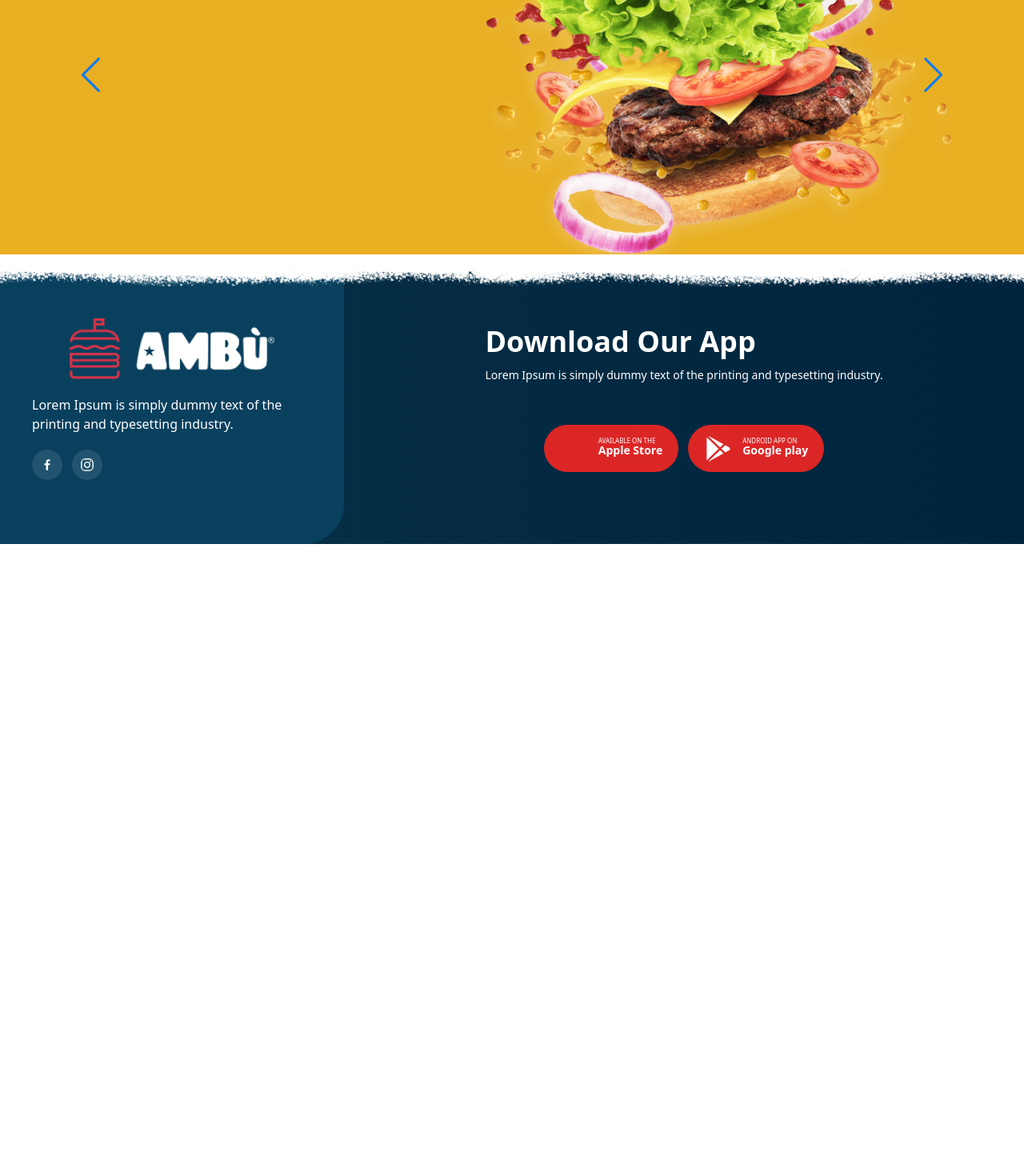
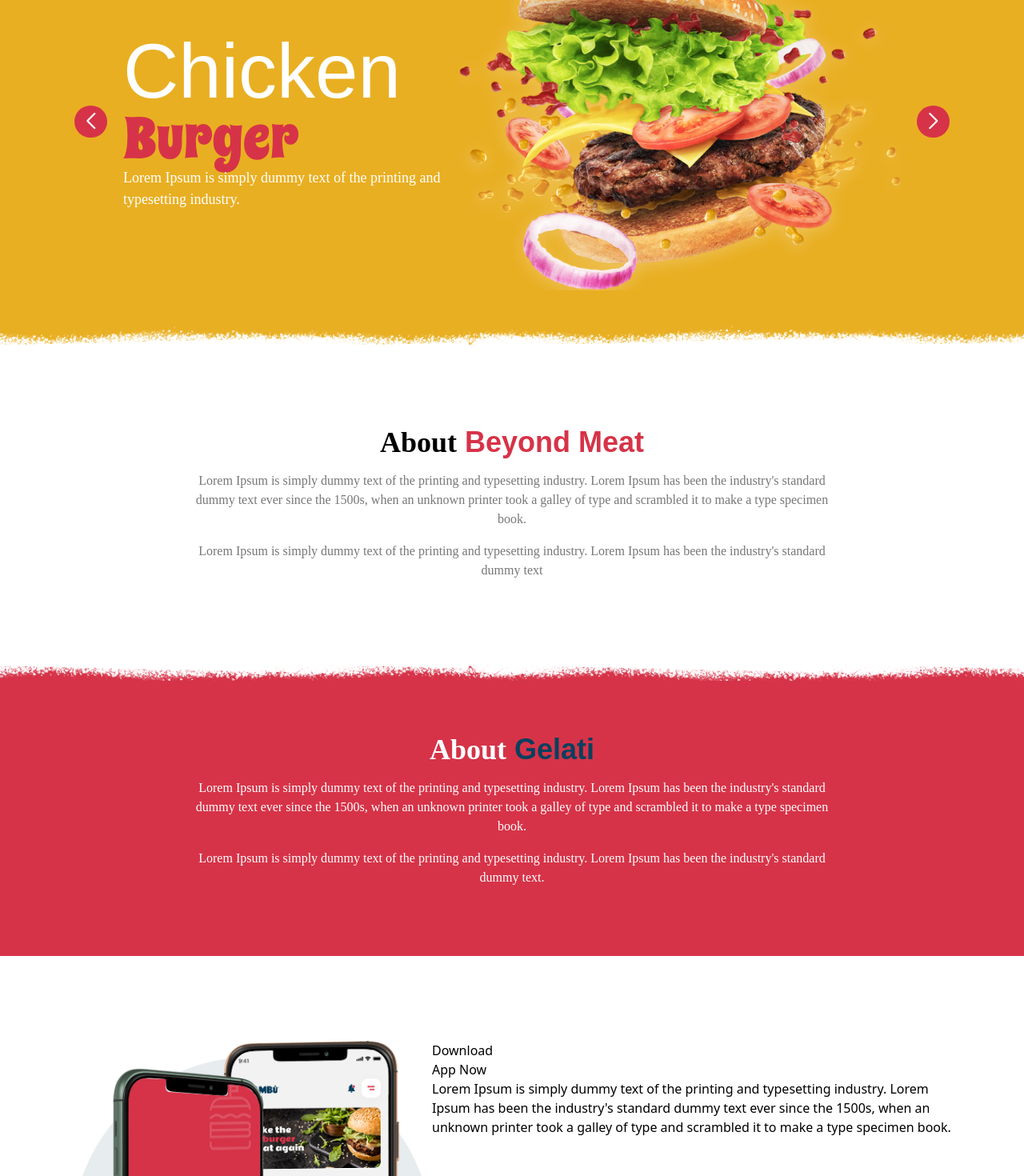
Before and after one commit to Shubh-Rajawat/ecommerce-nbt, a React (Create React App) app: page / in a window 1280 px wide. Shown: the part 1280-2750 px from the top of the page at 80% size. Before the commit the page ends 1960 px from the top, so only its background shows below. Built offline with nearby package versions, Linux system fonts and the light colour scheme; some icons are missing.

Commit message:
home page 80%

```diff
--- a/src/App.css
+++ b/src/App.css
@@ -518,7 +518,4 @@ footer:before {
 
 /* Extra large devices (large laptops and desktops, 1200px and up) */
 @media only screen and (min-width: 1536px) {
-  .ss-container {
-    max-width: 1400px;
-  }
 }
--- /dev/null
+++ b/src/components/home/AboutHomeComp.jsx
@@ -0,0 +1,37 @@
+import React from "react";
+
+const AboutHomeComp = ({ aboutHomeComp }) => {
+  console.log("sedrsedrsd", aboutHomeComp);
+  return (
+    <>
+      <div
+        className={`sks-about-home relative ${aboutHomeComp[0]?.background}`}
+      >
+        <div className="ss-container   flex place-content-center">
+          <div className="  text-center  max-w-[800px] py-24">
+            <h1
+              className={`text-2xl popins font-extrabold lg:text-3xl xl:text-4xl 2xl:text-5xl ${aboutHomeComp[0]?.aboutColor}`}
+            >
+              {aboutHomeComp[0]?.about}
+              <span
+                className={`ramto ${aboutHomeComp[0]?.aboutheadColor} `}
+                // style={{ color: `${aboutHomeComp[0]?.aboutheadColor}` }}
+              >
+                &nbsp;
+                {aboutHomeComp[0]?.abouthead}
+              </span>
+            </h1>
+            <p className={`popins py-4 ${aboutHomeComp[0]?.paraColor}`}>
+              {aboutHomeComp[0]?.para1}
+            </p>
+            <p className={`popins  ${aboutHomeComp[0]?.paraColor}`}>
+              {aboutHomeComp[0]?.para2}
+            </p>
+          </div>
+        </div>
+      </div>
+    </>
+  );
+};
+
+export default AboutHomeComp;
--- a/src/components/home/HomeComp.jsx
+++ b/src/components/home/HomeComp.jsx
@@ -5,9 +5,10 @@ import "swiper/css";
 import "swiper/css/navigation";
 import { Swiper, SwiperSlide } from "swiper/react";
 import image from "../../static/assets/burgur1.png";
-
+import download from "../../static/assets/downloadapp.png";
 // import required modules
 import { Navigation } from "swiper/modules";
+import AboutHomeComp from "./AboutHomeComp";
 const HomeComp = () => {
   const { showNav } = useSelector((state) => state.nav);
 
@@ -35,6 +36,34 @@ const HomeComp = () => {
     },
   ];
 
+  const aboutHomeComp = [
+    {
+      about: "About",
+      abouthead: "Beyond Meat",
+      para1:
+        "Lorem Ipsum is simply dummy text of the printing and typesetting industry. Lorem Ipsum has been the industry's standard dummy text ever since the 1500s, when an unknown printer took a galley of type and scrambled it to make a type specimen book.",
+      para2:
+        "Lorem Ipsum is simply dummy text of the printing and typesetting industry. Lorem Ipsum has been the industry's standard dummy text",
+      aboutheadColor: "text-[#D63348]",
+      paraColor: "text-[#777777]",
+    },
+  ];
+
+  const aboutHomeComp2 = [
+    {
+      about: "About",
+      abouthead: "Gelati",
+      para1:
+        "Lorem Ipsum is simply dummy text of the printing and typesetting industry. Lorem Ipsum has been the industry's standard dummy text ever since the 1500s, when an unknown printer took a galley of type and scrambled it to make a type specimen book.",
+      para2:
+        "Lorem Ipsum is simply dummy text of the printing and typesetting industry. Lorem Ipsum has been the industry's standard dummy text.",
+      background: "bg-[#D63348]",
+      aboutColor: "text-[#FFFFFF]",
+      aboutheadColor: "text-[#09405E]",
+      paraColor: "text-[white]",
+    },
+  ];
+
   return (
     <>
       <div>
@@ -59,22 +88,26 @@ const HomeComp = () => {
         </div>
       </div>
       {/* carousel second in home page */}
-      <div className="bg-[#E9AF22]">
+      <div className="bg-[#E9AF22] home-about-swiper py-[2%]">
         <section className="ss-container bg-transparent">
           <Swiper
             navigation={true}
             modules={[Navigation]}
             loop={true}
-            className="mySwiper bg-transparent"
+            className="mySwiper"
           >
             {sliderData.map((res) => {
               return (
                 <SwiperSlide className=" ">
-                  <section className="flex bg-[#E9AF22]">
-                    <div className="">
-                      <h1>{res?.heading1}</h1>
-                      <h1>{res?.heading2}</h1>
-                      <p>{res?.para}</p>
+                  <section className="flex bg-[#E9AF22] text-start py-12 px-16">
+                    <div className="flex flex-col place-content-center">
+                      <h1 className="text-8xl ramto text-white">
+                        {res?.heading1}
+                      </h1>
+                      <h1 className="text-7xl spicy text-[#D63348]">
+                        {res?.heading2}
+                      </h1>
+                      <p className="popins text-white">{res?.para}</p>
                     </div>
                     <div className="">
                       <img src={res?.img} className="w-100" />
@@ -86,6 +119,30 @@ const HomeComp = () => {
           </Swiper>
         </section>
       </div>
+
+      {/* about beyond meat */}
+      <AboutHomeComp aboutHomeComp={aboutHomeComp} />
+      {/* about Gelati */}
+      <AboutHomeComp aboutHomeComp={aboutHomeComp2} />
+      {/* downoad box */}
+
+      <section>
+        <div className="ss-container flex py-24">
+          <div className="">
+            <img src={download} />
+          </div>
+          <div className="max-w-[650px]">
+            <h1>Download </h1>
+            <h1>App Now</h1>
+            <p>
+              Lorem Ipsum is simply dummy text of the printing and typesetting
+              industry. Lorem Ipsum has been the industry's standard dummy text
+              ever since the 1500s, when an unknown printer took a galley of
+              type and scrambled it to make a type specimen book.
+            </p>
+          </div>
+        </div>
+      </section>
     </>
   );
 };
--- a/src/index.css
+++ b/src/index.css
@@ -3,3 +3,8 @@
 @tailwind utilities;
 
 @import url("https://fonts.googleapis.com/css2?family=Nunito+Sans:opsz,wght@6..12,800&family=Plus+Jakarta+Sans&family=Poppins&family=Rammetto+One&display=swap");
+
+@font-face {
+  font-family: "spicy_riceregular";
+  src: url(../src//static//font/SpicyRice-Regular.ttf);
+}
--- a/src/static/css/style.css
+++ b/src/static/css/style.css
@@ -21,7 +21,8 @@
   background-position: center;
 }
 
-.sks-homeImg h1 {
+.spicy {
+  font-family: "spicy_riceregular";
 }
 
 .banner-btns button {
@@ -40,28 +41,6 @@
 .btn-red:hover {
   background-color: #cc132c;
 }
-
-/* .swiper {
-  width: 100%;
-  height: 100%;
-}
-
-.swiper-slide {
-  text-align: center;
-  font-size: 18px;
-  background: #fff;
-
-  display: flex;
-  justify-content: center;
-  align-items: center;
-}
-
-.swiper-slide img {
-  display: block;
-  width: 100%;
-  height: 100%;
-  object-fit: cover;
-} */
 
 .swiper {
   width: 100%;
@@ -94,16 +73,27 @@
 .para-text {
   color: #777777;
   font-family: "Poppins";
-  font-size: 18px;
+  font-size: 17px;
 }
 
-.sks-about-home::after {
+.sks-about-home::before {
   content: "";
   background: url("../assets/drra.png");
   width: 100%;
   display: block;
   position: absolute;
   top: -30px;
+  left: 0;
+  height: 40px;
+  z-index: 1;
+}
+.sks-about-home::after {
+  content: "";
+  background: url("../assets/drra2.png");
+  width: 100%;
+  display: block;
+  position: absolute;
+  bottom: -30px;
   left: 0;
   height: 40px;
   z-index: 1;
@@ -128,3 +118,16 @@
   margin-left: 12%;
   text-align: start;
 }
+
+.home-about-swiper .swiper-button-prev,
+.swiper-button-next {
+  color: white !important;
+}
+.home-about-swiper .swiper-button-prev:after,
+.swiper-button-next:after {
+  background: #d63348 !important;
+  padding: 10px 15px !important;
+  border-radius: 50% !important;
+  font-size: 20px !important;
+  font-weight: bold !important;
+}
```
Also changed, not shown: src/static/assets/downloadapp.png (added), src/static/font/OFL.txt (added), src/static/font/SpicyRice-Regular.ttf (added).
